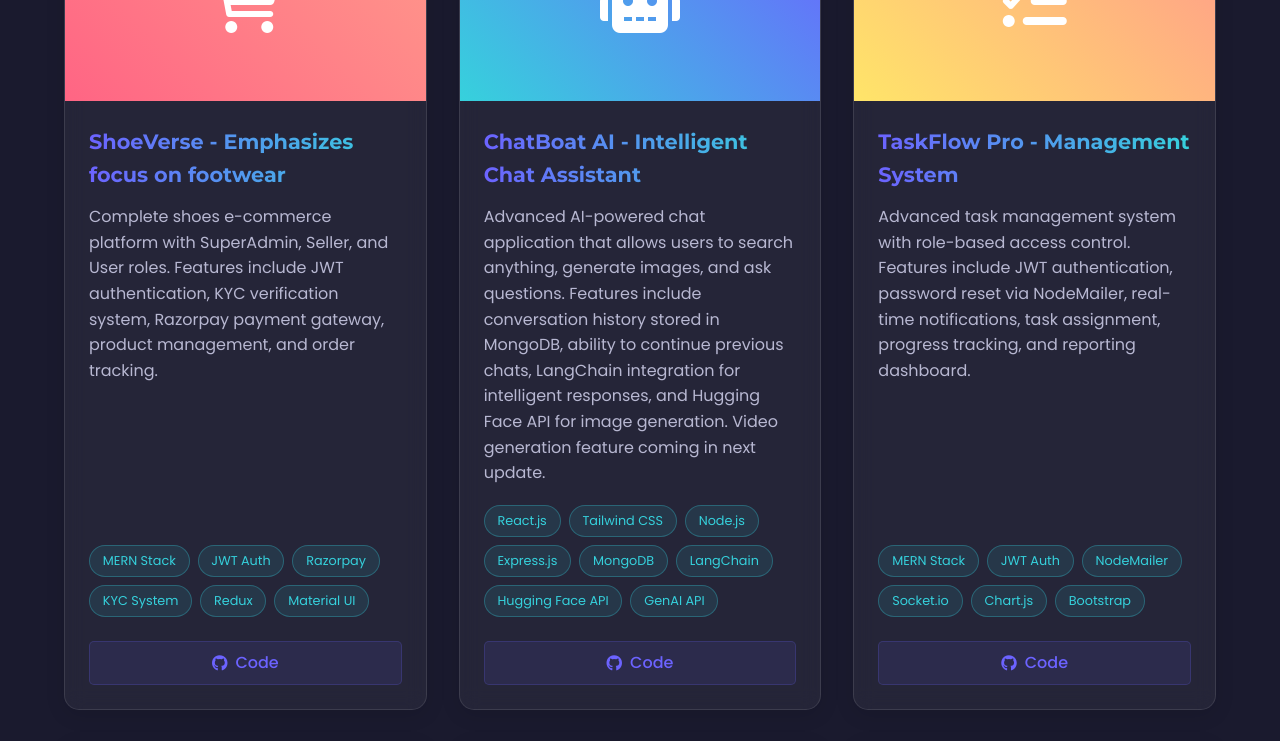
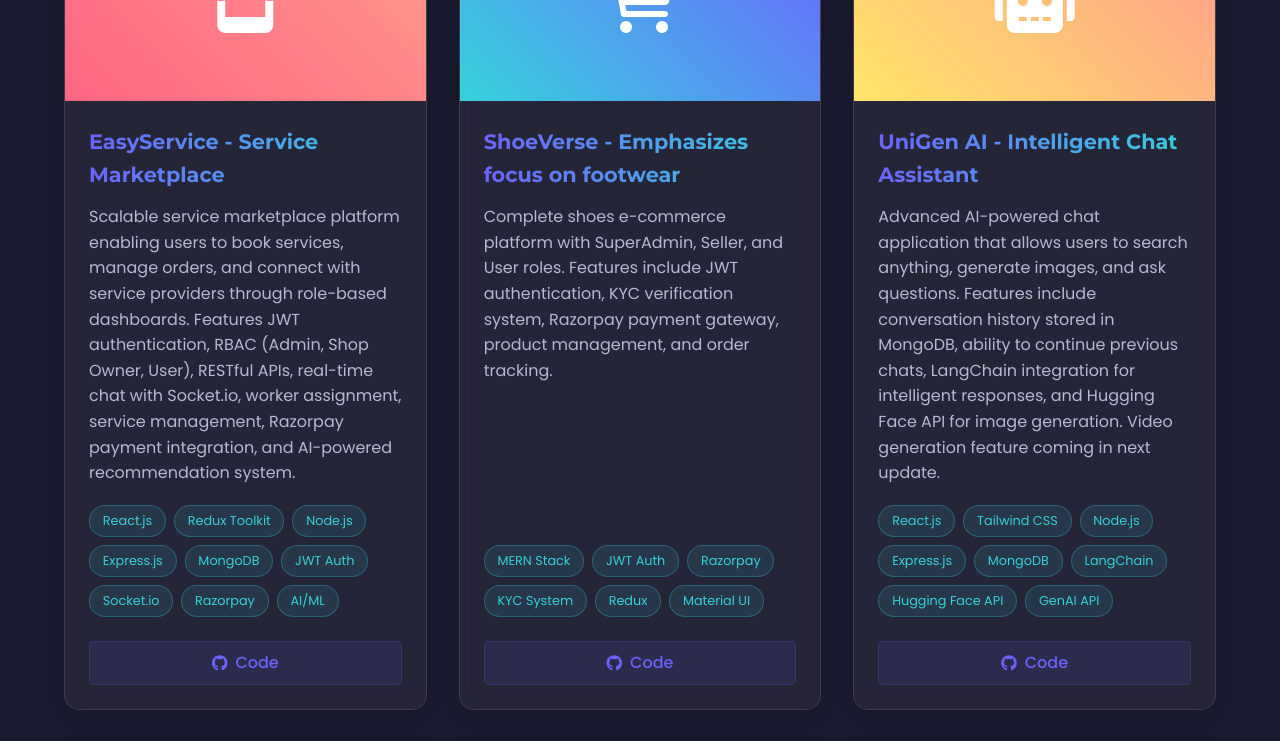
Before and after one commit to Adarshpandey80/Portfolio-REACT, a React (Vite) app: page / in a window 1280 px wide. Shown: the part 4360-5101 px from the top of the page. Built offline with nearby package versions, Linux system fonts and the light colour scheme; the HTML template or start-up script is replaced by a standard one.

Commit message:
Add new project

```diff
--- a/src/components/Projects.jsx
+++ b/src/components/Projects.jsx
@@ -38,6 +38,14 @@
 
 const Projects = () => {
   const projects = [
+     {
+      title: 'EasyService - Service Marketplace',
+      description: 'Scalable service marketplace platform enabling users to book services, manage orders, and connect with service providers through role-based dashboards. Features JWT authentication, RBAC (Admin, Shop Owner, User), RESTful APIs, real-time chat with Socket.io, worker assignment, service management, Razorpay payment integration, and AI-powered recommendation system.',
+      technologies: ['React.js', 'Redux Toolkit', 'Node.js', 'Express.js', 'MongoDB', 'JWT Auth', 'Socket.io', 'Razorpay', 'AI/ML'],
+      github: "https://github.com/Adarshpandey80/EasyService",
+      // live: "",
+      icon: 'fas fa-store'
+    },
     {
       title: 'ShoeVerse - Emphasizes focus on footwear',
       description: 'Complete shoes e-commerce platform with SuperAdmin, Seller, and User roles. Features include JWT authentication, KYC verification system, Razorpay payment gateway, product management, and order tracking.',
@@ -47,7 +55,7 @@
       icon: 'fas fa-shopping-cart'
     },
      {
-      title: 'ChatBoat AI - Intelligent Chat Assistant',
+      title: 'UniGen AI - Intelligent Chat Assistant',
       description: 'Advanced AI-powered chat application that allows users to search anything, generate images, and ask questions. Features include conversation history stored in MongoDB, ability to continue previous chats, LangChain integration for intelligent responses, and Hugging Face API for image generation. Video generation feature coming in next update.',
       technologies: ['React.js', 'Tailwind CSS', 'Node.js', 'Express.js', 'MongoDB', 'LangChain', 'Hugging Face API', 'GenAI API'],
       github: "https://github.com/Adarshpandey80/UniGen-AI",
```
